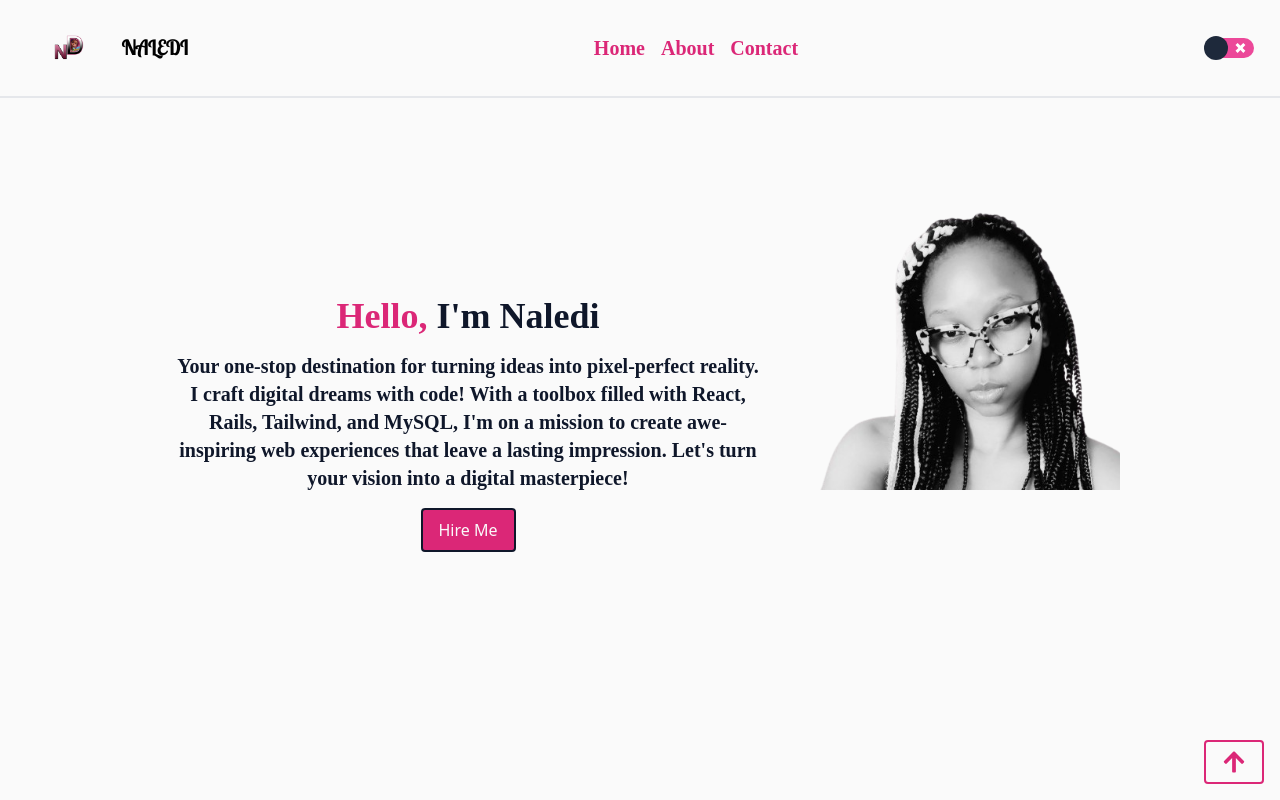
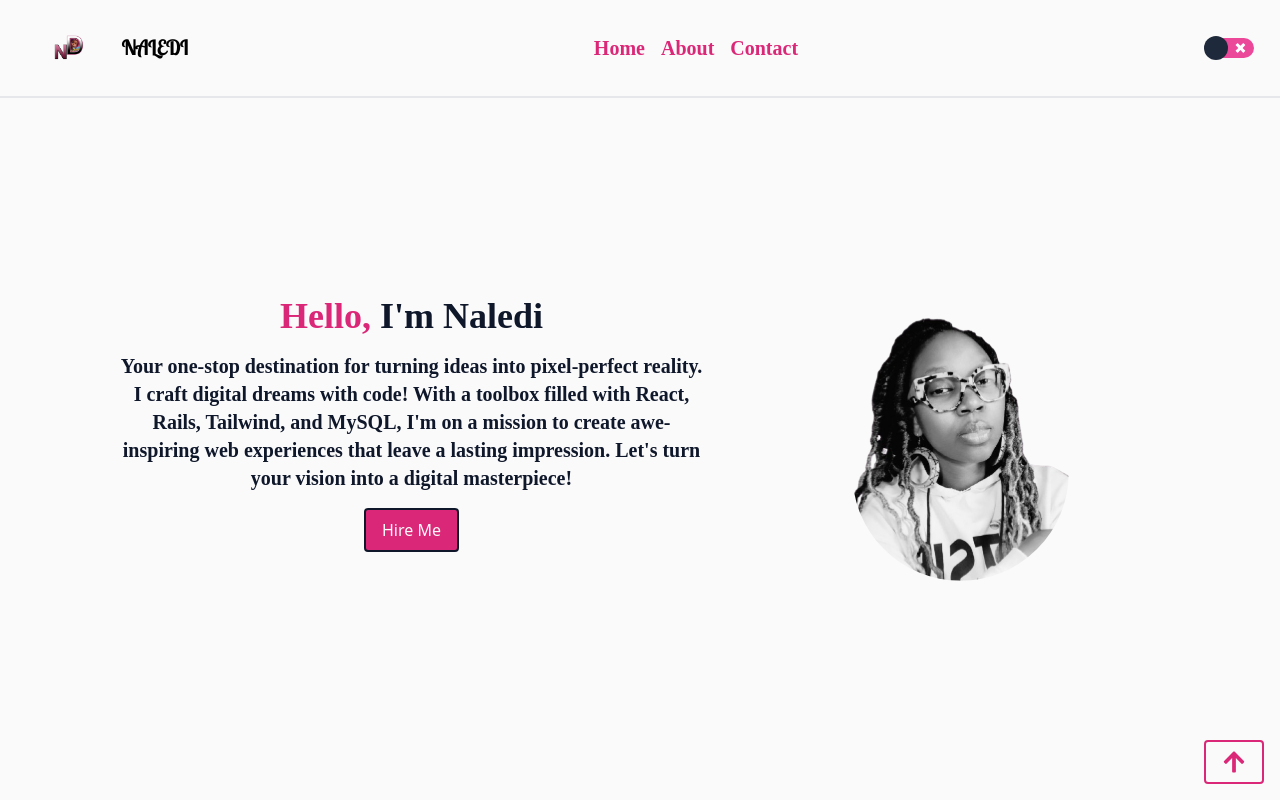
Before and after one commit to Naledi-Dikgale/portfolio-v3, a React (Vite) app: page / in a window 1280 px wide. Shown: the top 800 px of the page. Built offline with nearby package versions, Linux system fonts and the light colour scheme; a web font is replaced by a local one.

Commit message:
Update layout

```diff
--- a/src/components/Intro.jsx
+++ b/src/components/Intro.jsx
@@ -21,10 +21,12 @@ function Intro() {
           </p>
           <a href="https://naledi.netlify.app" className={`px-4 py-2 border-2 rounded ${theme === 'light' ? 'border-secondary bg-button text-primary hover:bg-button hover:text-primary-light' : 'border-primary bg-button text-primary hover:bg-secondary-light hover:text-primary'}`}>Hire Me</a>
         </div>
-        <div className="flex flex-col items-center justify-center relative hidden md:block">
-          <img src="profile1.png" alt="Profile" className="mb-6 w-full max-w-xs" />
-          <div className={`absolute bottom-0 w-full h-3/4 ${theme === 'light' ? 'bg-primary' : 'bg-secondary'} transform skew-y-45 translate-y-48`}></div>
-        </div>
+         <div className="flex flex-col items-center justify-center relative hidden md:block rounded-full border-1 overflow-hidden transform scale-50">
+          <div className="flex items-center justify-center">
+            <img src="prof.png" alt="Profile" className="mt-12 w-full h-full " />
+          </div>
+            <div className={`w-full ${theme === 'light' ? 'bg-primary' : 'bg-secondary'}`}></div>
+          </div>
       </div>
     </section>
   );
```
